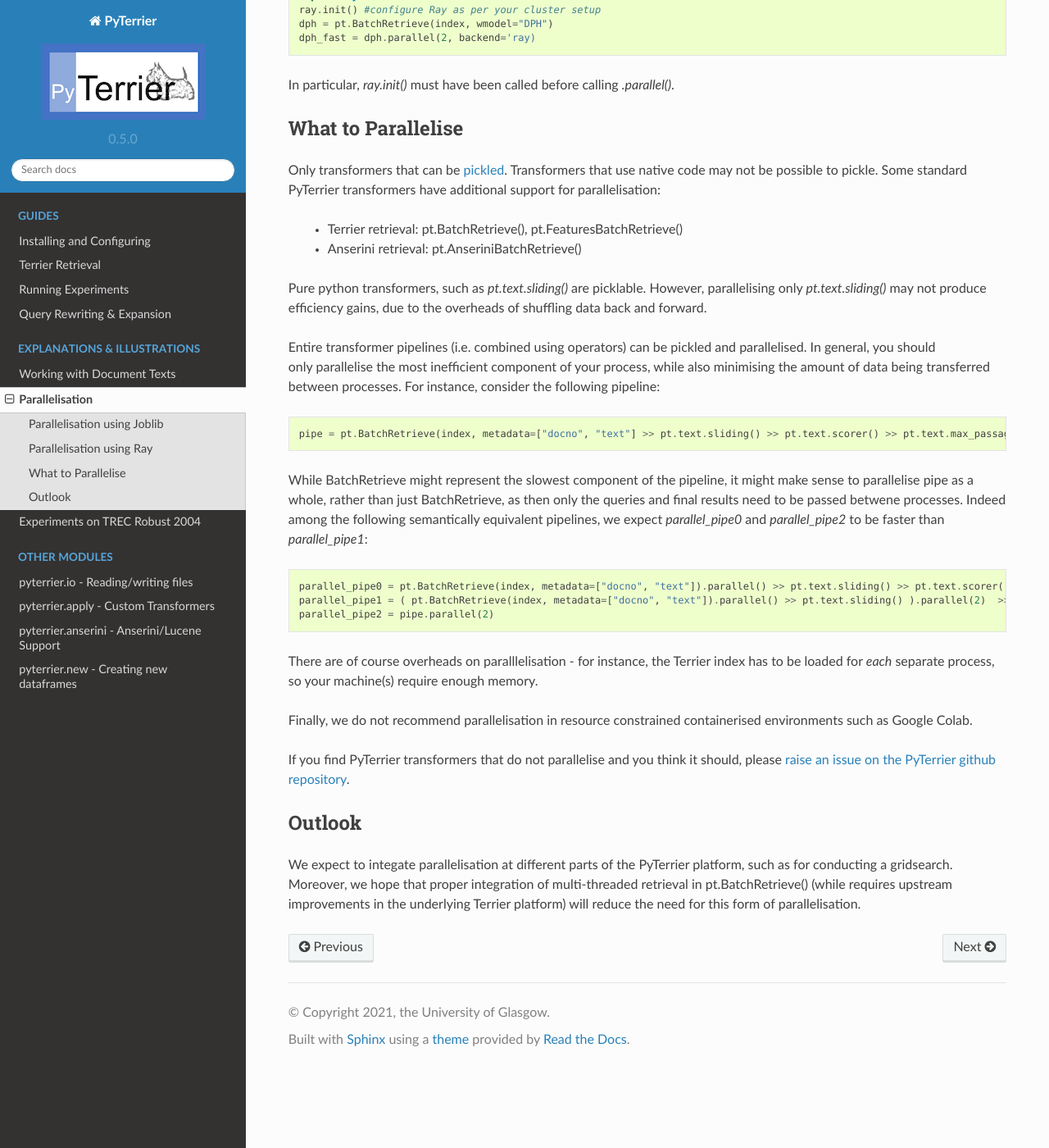
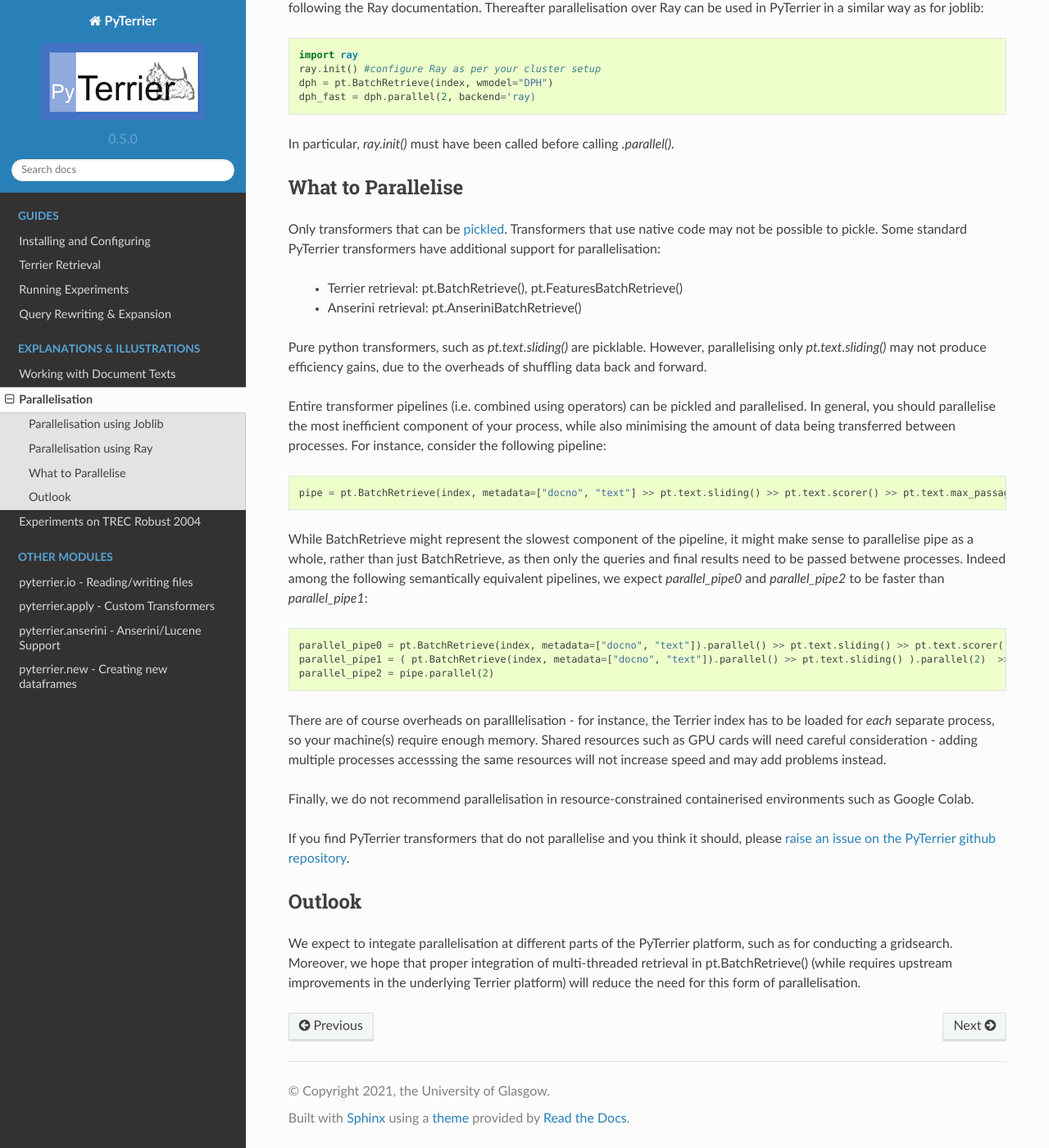
Before and after one commit to terrier-org/pyterrier, a Sphinx documentation site: the page built from docs/parallel.rst, in a window 1280 px wide and 1400 px high, scrolled down 933 px. Shown: the whole window at 82% size. Built offline with Sphinx 7.4.7 and the Read the Docs theme 2.0.0, drawn with Linux system fonts in a browser that asks for light colours; pages that are not in the unit, such as notebooks, are missing from menus; the version number is read from the project's files by our own code; some of the changed text lies outside the part shown.

Commit message:
clarifications as per Sean's review

```diff
--- a/docs/parallel.rst
+++ b/docs/parallel.rst
@@ -14,6 +14,8 @@
  - queries: partitioned by qid
  - documents: partitioned by docno
  - ranked documents: partitioned by qid
+
+NB: Parallelisation is an experimental features. Please let us know what works or what doesnt work using the `PyTerrier issue tracker <https://github.com/terrier-org/pyterrier/issues>`_.
 
 Parallelisation using Joblib
 ============================
@@ -51,7 +53,7 @@
 Pure python transformers, such as `pt.text.sliding()` are picklable. However, parallelising only `pt.text.sliding()` may not produce
 efficiency gains, due to the overheads of shuffling data back and forward.
 
-Entire transformer pipelines (i.e. combined using operators) can be pickled and parallelised. In general, you should only parallelise
+Entire transformer pipelines (i.e. combined using operators) can be pickled and parallelised. In general, you should parallelise
 the most inefficient component of your process, while also minimising the amount of data being transferred between processes. For instance,
 consider the following pipeline::
 
@@ -67,9 +69,10 @@
 
 
 There are of course overheads on paralllelisation - for instance, the Terrier index has to be loaded for *each* separate process,
-so your machine(s) require enough memory.
+so your machine(s) require enough memory. Shared resources such as GPU cards will need careful consideration - adding multiple processes
+accesssing the same resources will not increase speed and may add problems instead.
 
-Finally, we do not recommend parallelisation in resource constrained containerised environments such as Google Colab.
+Finally, we do not recommend parallelisation in resource-constrained containerised environments such as Google Colab.
 
 If you find PyTerrier transformers that do not parallelise and you think it should, please `raise an issue on the PyTerrier github repository <https://github.com/terrier-org/pyterrier/issues>`_.
 
```
Also changed, not shown: other parts of docs/parallel.rst (+1 -1 lines).
